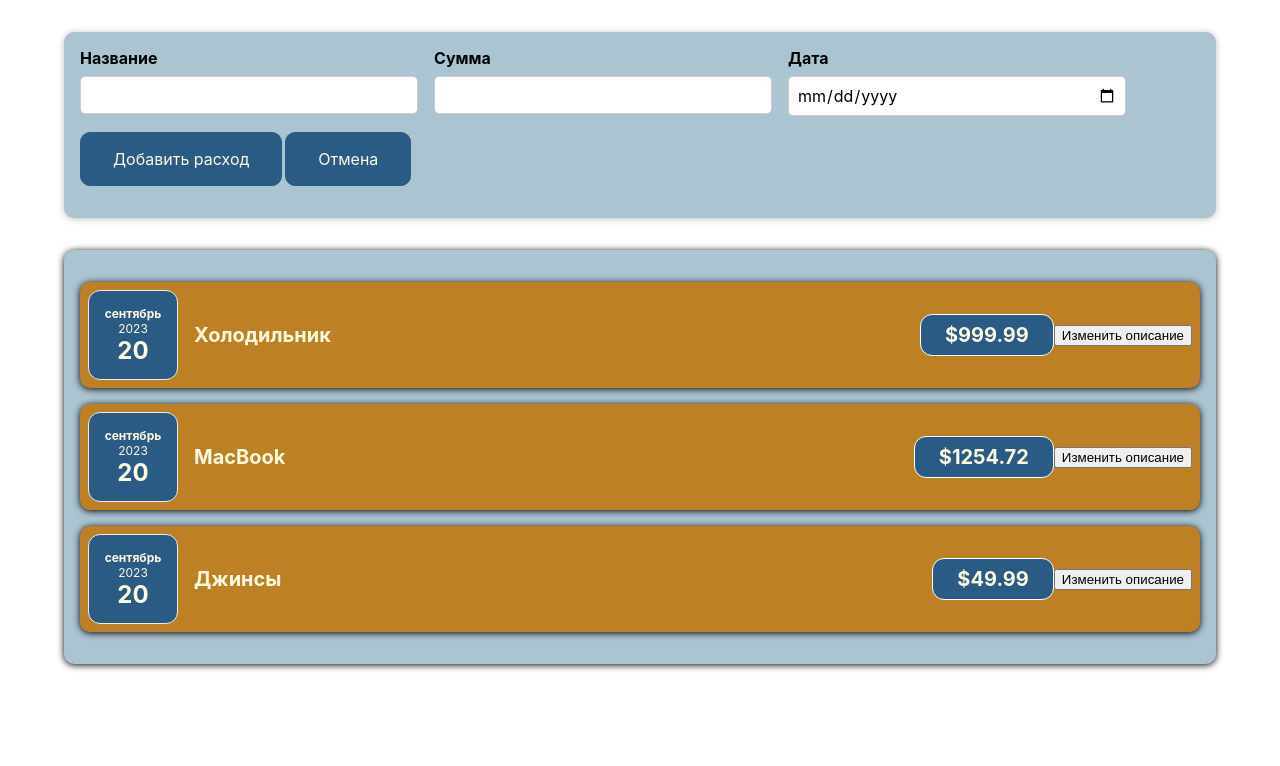
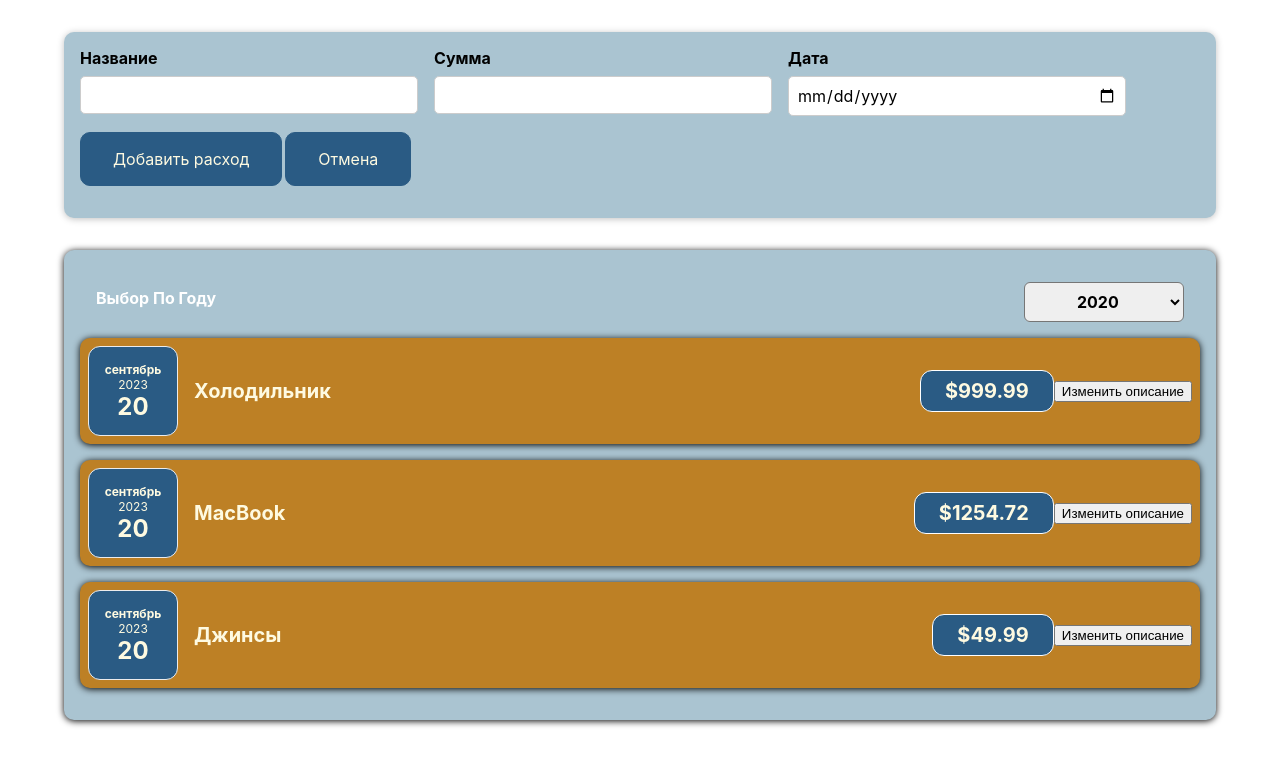
Before and after one commit to issamansur/CostAccounting, a React (Create React App) app: page / in a window 1280 px wide. Shown: the top 766 px of the page. Built offline with nearby package versions, Linux system fonts and the light colour scheme.

Commit message:
3.16 Add filter by rise of the state + 2 link <->

```diff
--- a/src/components/Costs/Costs.js
+++ b/src/components/Costs/Costs.js
@@ -1,14 +1,29 @@
+import React, { useState } from "react";
+
 import "./Costs.css";
 
+import CostsFilter from "./CostsFilter";
 import Card from "../UI/Card";
 import CostItem from "./CostItem";
 
-const Costs = (props) => (
+const Costs = (props) => {
+    const [inputYear, setInputYear] = useState('2020');
+
+    const changeYearHandler = (year) => {
+        setInputYear(year);
+    };
+
+    return (
+        <div>
             <Card className="costs">
+                <CostsFilter year={inputYear} onChangeYear={changeYearHandler} />
+
                 <CostItem date={props.costs[0].date} description={props.costs[0].description} amount={props.costs[0].amount}/>
                 <CostItem date={props.costs[1].date} description={props.costs[1].description} amount={props.costs[1].amount}/>
                 <CostItem date={props.costs[2].date} description={props.costs[2].description} amount={props.costs[2].amount}/>
             </Card>
+        </div>
     );
+};
 
 export default Costs;
--- /dev/null
+++ b/src/components/Costs/CostsFilter.css
@@ -0,0 +1,24 @@
+.costs-filter {
+  color: white;
+  padding: 0 1rem;
+}
+
+.costs-filter__control {
+  display: flex;
+  width: 100%;
+  align-items: center;
+  justify-content: space-between;
+  margin: 1rem 0;
+}
+
+.costs-filter label {
+  font-weight: bold;
+  margin-bottom: 0.5rem;
+}
+
+.costs-filter select {
+  font: inherit;
+  padding: 0.5rem 3rem;
+  font-weight: bold;
+  border-radius: 6px;
+}
--- /dev/null
+++ b/src/components/Costs/CostsFilter.js
@@ -0,0 +1,24 @@
+import "./CostsFilter.css";
+
+const CostsFilter = (props) => {
+  const yearChangeHandler = (event) => {
+    props.onChangeYear(event.target.value);
+  };
+
+  return (
+    <div className="costs-filter">
+      <div className="costs-filter__control">
+        <label>Выбор По Году</label>
+        <select value={props.year} onChange={yearChangeHandler}>
+          <option value="2023">2023</option>
+          <option value="2022">2022</option>
+          <option value="2021">2021</option>
+          <option value="2020">2020</option>
+          <option value="2019">2019</option>
+        </select>
+      </div>
+    </div>
+  );
+};
+
+export default CostsFilter;
```
Lines whose indentation alone changed are shown as unchanged.
